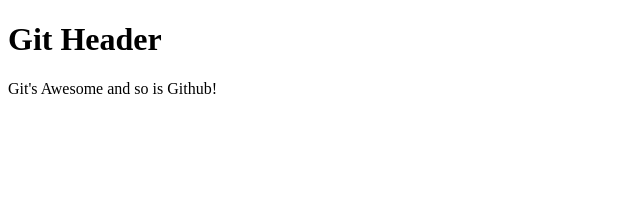
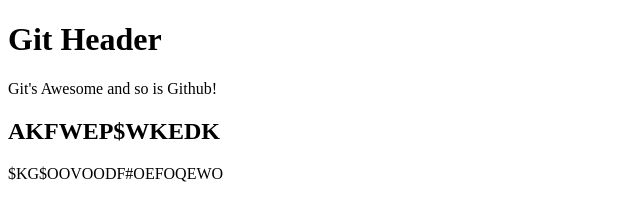
Before and after one commit to CrosairSTR/github-repo-demo, a plain HTML site: page index.html in a window 1280 px wide. Shown: the whole page, without its empty margins (0-640 px from the left). Drawn offline with Linux system fonts and the light colour scheme.

Commit message:
Added even more alphabets and some dollar signs for some reason lol.

```diff
--- a/index.html
+++ b/index.html
@@ -11,5 +11,9 @@
   <p>
     Git's Awesome and so is Github!
   </p>
+  <h2>AKFWEP$WKEDK</h2>
+  <p>
+    $KG$OOVOODF#OEFOQEWO
+  </p>
 </body>
 </html>
```
